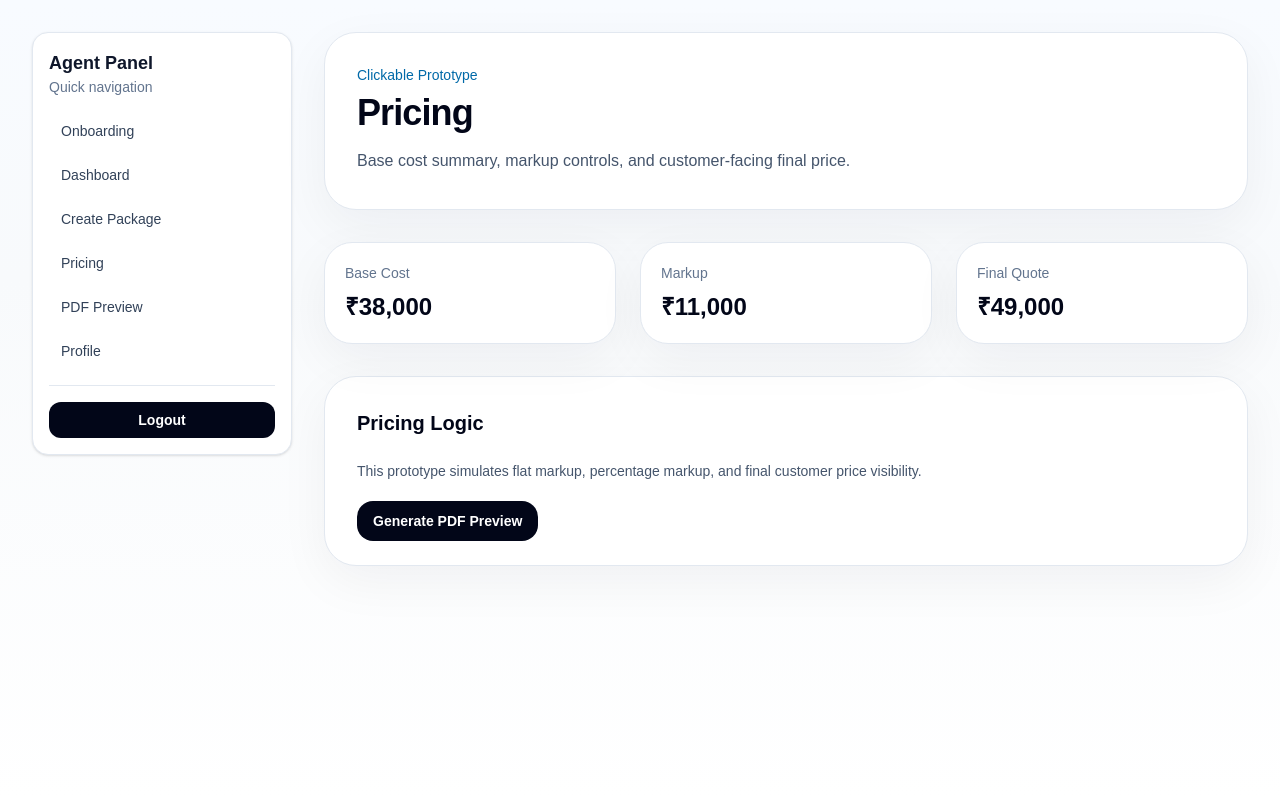
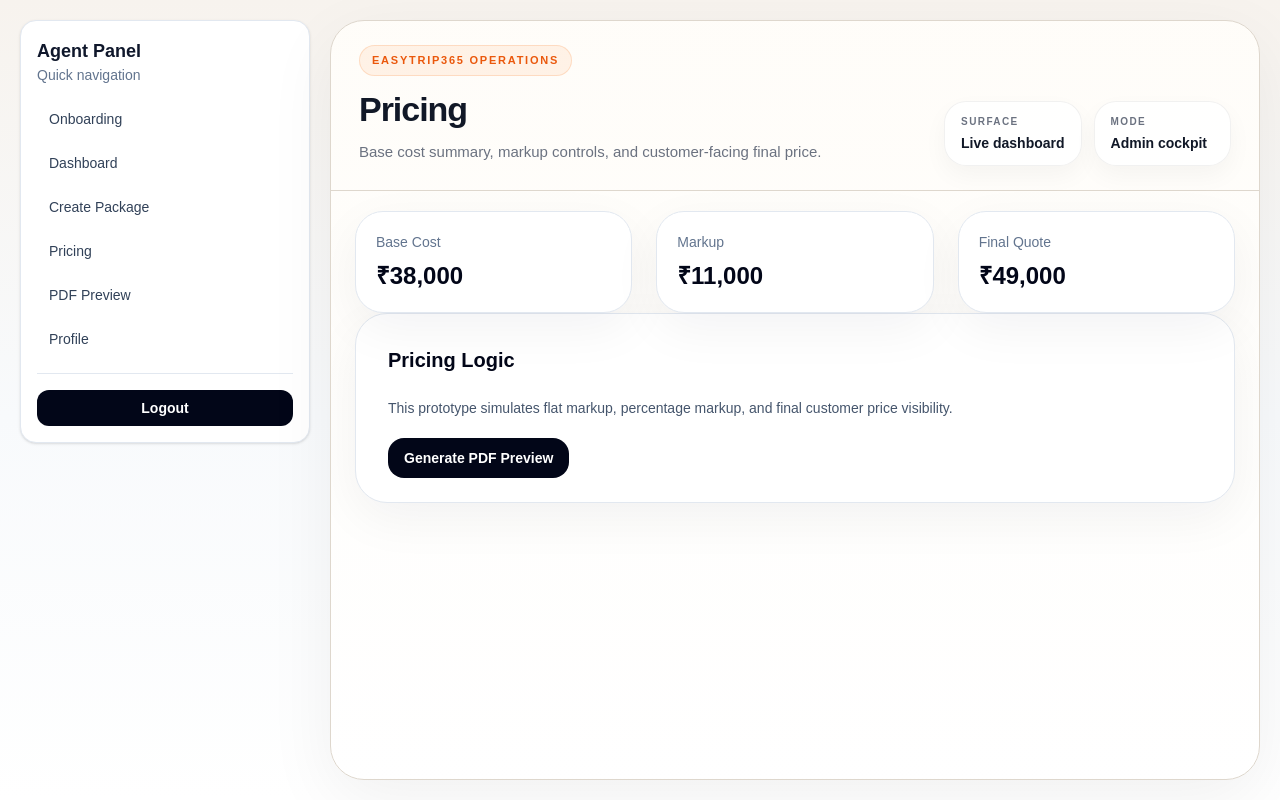
Before and after one commit to Junaid-A/EasyTrip, a Next.js app: page /agent/pricing in a window 1280 px wide. Built offline with nearby package versions, Linux system fonts and the light colour scheme; no server answers.

Commit message:
update admin dashboard and related changes

```diff
--- /dev/null
+++ b/src/app/admin/layout.tsx
@@ -0,0 +1,37 @@
+import { ReactNode } from "react";
+import { headers } from "next/headers";
+import { redirect } from "next/navigation";
+import { getCurrentUser } from "@/lib/auth/get-current-user";
+
+export default async function AdminLayout({
+  children,
+}: {
+  children: ReactNode;
+}) {
+  const headerStore = await headers();
+  const pathname = headerStore.get("x-current-pathname") || "";
+
+  if (pathname === "/admin/login") {
+    return <>{children}</>;
+  }
+
+  const { user, role } = await getCurrentUser();
+
+  if (!user) {
+    redirect("/admin/login");
+  }
+
+  if (role !== "admin") {
+    if (role === "agent") {
+      redirect("/agent/dashboard");
+    }
+
+    if (role === "customer") {
+      redirect("/customer/dashboard");
+    }
+
+    redirect("/admin/login");
+  }
+
+  return <>{children}</>;
+}
--- a/src/app/agent/login/page.tsx
+++ b/src/app/agent/login/page.tsx
@@ -41,15 +41,11 @@ function isApprovedAgent(user: {
 }
 
 function mustChangePassword(user: {
-  app_metadata?: Record<string, unknown>;
   user_metadata?: Record<string, unknown>;
 } | null) {
   if (!user) return false;
 
-  return (
-    user.app_metadata?.must_change_password === true ||
-    user.user_metadata?.must_change_password === true
-  );
+  return user.user_metadata?.must_change_password === true;
 }
 
 export default function AgentLoginPage() {
@@ -62,14 +58,13 @@ export default function AgentLoginPage() {
   );
 
   const urlError = searchParams.get("error");
+  const resetSuccess = searchParams.get("reset") === "success";
 
   const [email, setEmail] = useState("");
   const [password, setPassword] = useState("");
   const [submitting, setSubmitting] = useState(false);
   const [errorText, setErrorText] = useState(
-    urlError === "not-approved"
-      ? "Your agent account is not approved yet."
-      : ""
+    urlError === "not-approved" ? "Your agent account is not approved yet." : ""
   );
 
   async function handleSubmit(e: FormEvent) {
@@ -145,6 +140,12 @@ export default function AgentLoginPage() {
           </p>
         </div>
 
+        {resetSuccess ? (
+          <div className="mb-4 rounded-2xl border border-emerald-200 bg-emerald-50 px-4 py-3 text-sm text-emerald-700">
+            Password changed successfully. Please sign in with your new password.
+          </div>
+        ) : null}
+
         <form onSubmit={handleSubmit} className="space-y-4">
           <div>
             <label className="mb-2 block text-sm font-medium text-slate-700">
--- a/src/app/agent/reset-password/page.tsx
+++ b/src/app/agent/reset-password/page.tsx
@@ -39,15 +39,11 @@ function isApprovedAgent(user: {
 }
 
 function mustChangePassword(user: {
-  app_metadata?: Record<string, unknown>;
   user_metadata?: Record<string, unknown>;
 } | null) {
   if (!user) return false;
 
-  return (
-    user.app_metadata?.must_change_password === true ||
-    user.user_metadata?.must_change_password === true
-  );
+  return user.user_metadata?.must_change_password === true;
 }
 
 export default function AgentResetPasswordPage() {
@@ -58,7 +54,6 @@ export default function AgentResetPasswordPage() {
   const [submitting, setSubmitting] = useState(false);
   const [checking, setChecking] = useState(true);
   const [errorText, setErrorText] = useState("");
-  const [successText, setSuccessText] = useState("");
 
   const passwordValid = useMemo(() => password.length >= 8, [password]);
 
@@ -103,7 +98,6 @@ export default function AgentResetPasswordPage() {
   async function handleSubmit(e: FormEvent) {
     e.preventDefault();
     setErrorText("");
-    setSuccessText("");
 
     if (!passwordValid) {
       setErrorText("Password must be at least 8 characters.");
@@ -132,19 +126,9 @@ export default function AgentResetPasswordPage() {
         return;
       }
 
-      const {
-        data: { user: refreshedUser },
-      } = await supabase.auth.getUser();
+      await supabase.auth.signOut();
 
-      const stillNeedsReset = mustChangePassword(refreshedUser);
-
-      if (stillNeedsReset) {
-        setErrorText("Password updated, but reset flag is still active.");
-        return;
-      }
-
-      setSuccessText("Password updated successfully.");
-      router.replace("/agent/dashboard");
+      router.replace("/agent/login?reset=success");
       router.refresh();
     } finally {
       setSubmitting(false);
@@ -213,12 +197,6 @@ export default function AgentResetPasswordPage() {
             </div>
           ) : null}
 
-          {successText ? (
-            <div className="rounded-2xl border border-emerald-200 bg-emerald-50 px-4 py-3 text-sm text-emerald-700">
-              {successText}
-            </div>
-          ) : null}
-
           <button
             type="submit"
             disabled={submitting}
--- a/src/components/providers/auth-provider.tsx
+++ b/src/components/providers/auth-provider.tsx
@@ -43,8 +43,8 @@ function getRoleFromUser(user: {
   return null;
 }
 
-function isBlockedFromCustomerPortal(role: AuthRole) {
-  return role === "admin" || role === "agent";
+function isCustomerRole(role: AuthRole) {
+  return role === "customer";
 }
 
 export function AuthProvider({ children }: { children: React.ReactNode }) {
@@ -73,7 +73,7 @@ export function AuthProvider({ children }: { children: React.ReactNode }) {
         role,
       });
 
-      if (isBlockedFromCustomerPortal(role)) {
+      if (!isCustomerRole(role)) {
         setProfile(null);
         return;
       }
@@ -118,7 +118,7 @@ export function AuthProvider({ children }: { children: React.ReactNode }) {
       user,
       profile,
       loading,
-      isCustomerPortalUser: !!user && !isBlockedFromCustomerPortal(user.role),
+      isCustomerPortalUser: !!user && isCustomerRole(user.role),
       refreshAuth,
       logout,
     }),
--- a/src/components/public/auth-modal.tsx
+++ b/src/components/public/auth-modal.tsx
@@ -30,7 +30,7 @@ function getRoleFromUser(user: {
 }
 
 function isBlockedFromCustomerPortal(role: AuthRole) {
-  return role === "admin" || role === "agent";
+  return role === "customer";
 }
 
 export function AuthModal() {
--- a/src/components/shared/portal-shell.tsx
+++ b/src/components/shared/portal-shell.tsx
@@ -14,25 +14,59 @@ export function PortalShell({
   children,
 }: PortalShellProps) {
   return (
-    <div className="min-h-screen bg-[linear-gradient(180deg,#f8fbff_0%,#f8fafc_35%,#ffffff_100%)]">
-      <div className="mx-auto grid max-w-7xl gap-8 px-4 py-8 sm:px-6 lg:grid-cols-[260px_1fr] lg:px-8">
-        <aside>{sidebar}</aside>
+    <div className="h-screen overflow-hidden bg-[linear-gradient(180deg,#f7f3ee_0%,#f8fafc_52%,#ffffff_100%)] text-[#171717]">
+      <div className="mx-auto h-full max-w-[1680px] px-3 py-3 sm:px-5 sm:py-5">
+        <div className="grid h-full gap-5 xl:grid-cols-[290px_minmax(0,1fr)]">
+          <aside className="hidden h-full xl:block">{sidebar}</aside>
 
-        <main className="space-y-8">
-          <section className="rounded-[32px] border border-slate-200 bg-white p-6 shadow-[0_16px_50px_rgba(15,23,42,0.05)] sm:p-8">
-            <p className="text-sm font-medium text-sky-700">Clickable Prototype</p>
-            <h1 className="mt-2 text-3xl font-semibold tracking-tight text-slate-950 sm:text-4xl">
+          <main className="min-w-0 overflow-hidden rounded-[34px] border border-[var(--line)] bg-[linear-gradient(180deg,rgba(255,253,249,0.96)_0%,rgba(255,255,255,0.92)_100%)] shadow-[0_20px_70px_rgba(23,23,23,0.06)]">
+            <div className="flex h-full min-w-0 flex-col">
+              <section className="border-b border-[var(--line)] px-5 py-5 sm:px-7 sm:py-6">
+                <div className="flex flex-col gap-4 lg:flex-row lg:items-end lg:justify-between">
+                  <div className="min-w-0">
+                    <div className="inline-flex items-center gap-2 rounded-full border border-[rgba(249,115,22,0.18)] bg-[rgba(249,115,22,0.08)] px-3 py-1.5 text-[11px] font-semibold uppercase tracking-[0.16em] text-[var(--brand-dark)]">
+                      EasyTrip365 Operations
+                    </div>
+
+                    <h1 className="mt-3 text-[28px] font-semibold leading-tight tracking-[-0.03em] text-[var(--hero-ink)] sm:text-[34px]">
                       {title}
                     </h1>
+
                     {subtitle ? (
-              <p className="mt-3 max-w-3xl text-base leading-8 text-slate-600">
+                      <p className="mt-2 max-w-4xl text-sm leading-7 text-[var(--muted)] sm:text-[15px]">
                         {subtitle}
                       </p>
                     ) : null}
+                  </div>
+
+                  <div className="grid grid-cols-2 gap-3 sm:w-auto">
+                    <div className="rounded-[22px] border border-[rgba(23,23,23,0.06)] bg-white/85 px-4 py-3 shadow-[0_10px_24px_rgba(23,23,23,0.04)]">
+                      <p className="text-[10px] font-semibold uppercase tracking-[0.14em] text-[var(--muted)]">
+                        Surface
+                      </p>
+                      <p className="mt-1 text-sm font-semibold text-[var(--hero-ink)]">
+                        Live dashboard
+                      </p>
+                    </div>
+
+                    <div className="rounded-[22px] border border-[rgba(23,23,23,0.06)] bg-white/85 px-4 py-3 shadow-[0_10px_24px_rgba(23,23,23,0.04)]">
+                      <p className="text-[10px] font-semibold uppercase tracking-[0.14em] text-[var(--muted)]">
+                        Mode
+                      </p>
+                      <p className="mt-1 text-sm font-semibold text-[var(--hero-ink)]">
+                        Admin cockpit
+                      </p>
+                    </div>
+                  </div>
+                </div>
               </section>
 
+              <div className="min-h-0 flex-1 overflow-y-auto px-4 py-4 sm:px-6 sm:py-5">
                 {children}
+              </div>
+            </div>
           </main>
+        </div>
       </div>
     </div>
   );
--- a/src/lib/bookings/booking-client.ts
+++ b/src/lib/bookings/booking-client.ts
@@ -126,7 +126,19 @@ function mapRowToBooking(row: any): BookingRecord {
     itinerary: Array.isArray(row.itinerary) ? row.itinerary : [],
     pricing:
       row.pricing && typeof row.pricing === "object"
-        ? row.pricing
+        ? {
+            packageBase: Number(row.pricing.packageBase ?? 0),
+            flightTotal: Number(row.pricing.flightTotal ?? 0),
+            hotelTotal: Number(row.pricing.hotelTotal ?? 0),
+            transferTotal: Number(row.pricing.transferTotal ?? 0),
+            sightseeingTotal: Number(row.pricing.sightseeingTotal ?? 0),
+            mealsAndExtrasTotal: Number(row.pricing.mealsAndExtrasTotal ?? 0),
+            reviewAddonsTotal: Number(row.pricing.reviewAddonsTotal ?? 0),
+            serviceFee: Number(row.pricing.serviceFee ?? 0),
+            totalAmount: Number(
+              row.pricing.totalAmount ?? row.total_amount ?? 0
+            ),
+          }
         : {
             packageBase: 0,
             flightTotal: 0,
@@ -142,23 +154,29 @@ function mapRowToBooking(row: any): BookingRecord {
   };
 }
 
-export async function createBookingInDb(input: CreateBookingInput) {
+async function getAuthenticatedUserId() {
   const supabase = createClient();
 
   const {
     data: { user },
-    error: authError,
+    error,
   } = await supabase.auth.getUser();
 
-  if (authError || !user) {
+  if (error || !user) {
     throw new Error("User session not found.");
   }
 
+  return user.id;
+}
+
+export async function createBookingInDb(input: CreateBookingInput) {
+  const supabase = createClient();
+  const userId = await getAuthenticatedUserId();
   const bookingRef = generateBookingRef();
 
   const payload = {
     booking_ref: bookingRef,
-    user_id: user.id,
+    user_id: userId,
     status: input.status ?? "confirmed",
 
     trip_title: input.trip.title,
@@ -205,10 +223,12 @@ export async function createBookingInDb(input: CreateBookingInput) {
 
 export async function getMyBookingsFromDb() {
   const supabase = createClient();
+  const userId = await getAuthenticatedUserId();
 
   const { data, error } = await supabase
     .from("bookings")
     .select("*")
+    .eq("user_id", userId)
     .order("created_at", { ascending: false });
 
   if (error) {
@@ -220,11 +240,13 @@ export async function getMyBookingsFromDb() {
 
 export async function getBookingByRefFromDb(bookingRef: string) {
   const supabase = createClient();
+  const userId = await getAuthenticatedUserId();
 
   const { data, error } = await supabase
     .from("bookings")
     .select("*")
     .eq("booking_ref", bookingRef)
+    .eq("user_id", userId)
     .single();
 
   if (error) {
--- a/src/proxy.ts
+++ b/src/proxy.ts
@@ -1,8 +1,29 @@
-import { NextRequest } from "next/server";
+import { NextRequest, NextResponse } from "next/server";
 import { updateSession } from "@/lib/supabase/middleware";
 
 export async function proxy(request: NextRequest) {
-  return await updateSession(request);
+  const requestHeaders = new Headers(request.headers);
+  requestHeaders.set("x-current-pathname", request.nextUrl.pathname);
+
+  const response = NextResponse.next({
+    request: {
+      headers: requestHeaders,
+    },
+  });
+
+  const sessionResponse = await updateSession(
+    new NextRequest(request.url, {
+      headers: requestHeaders,
+      method: request.method,
+    })
+  );
+
+  sessionResponse.headers.set(
+    "x-current-pathname",
+    request.nextUrl.pathname
+  );
+
+  return sessionResponse;
 }
 
 export const config = {
```
Lines whose indentation alone changed are shown as unchanged.
